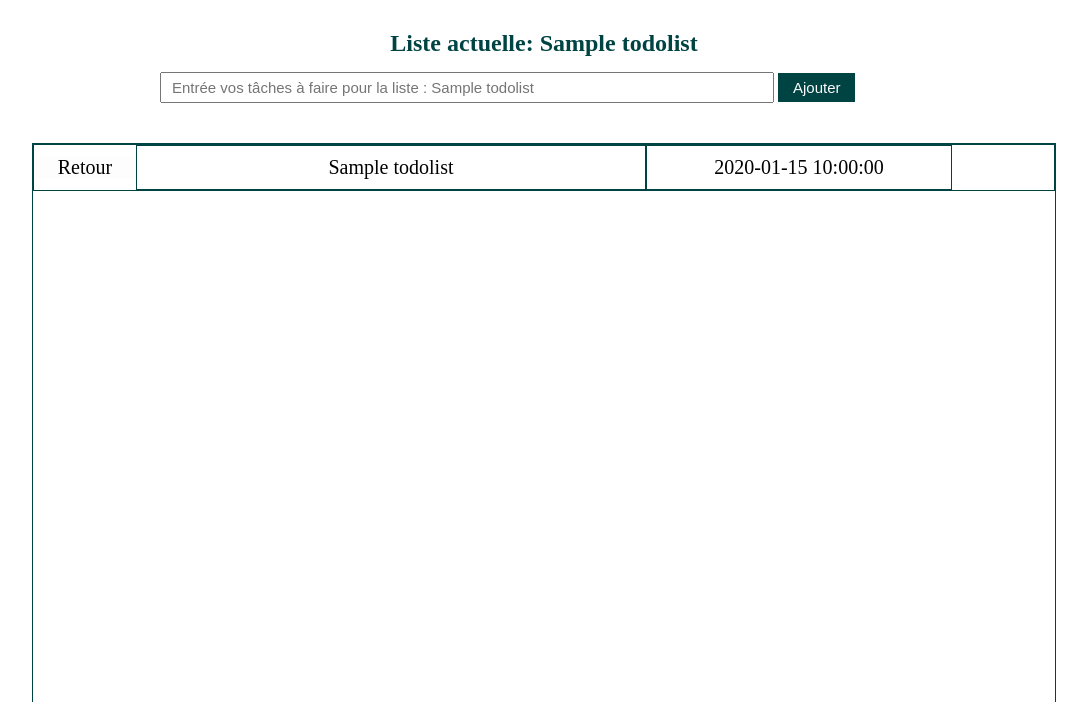
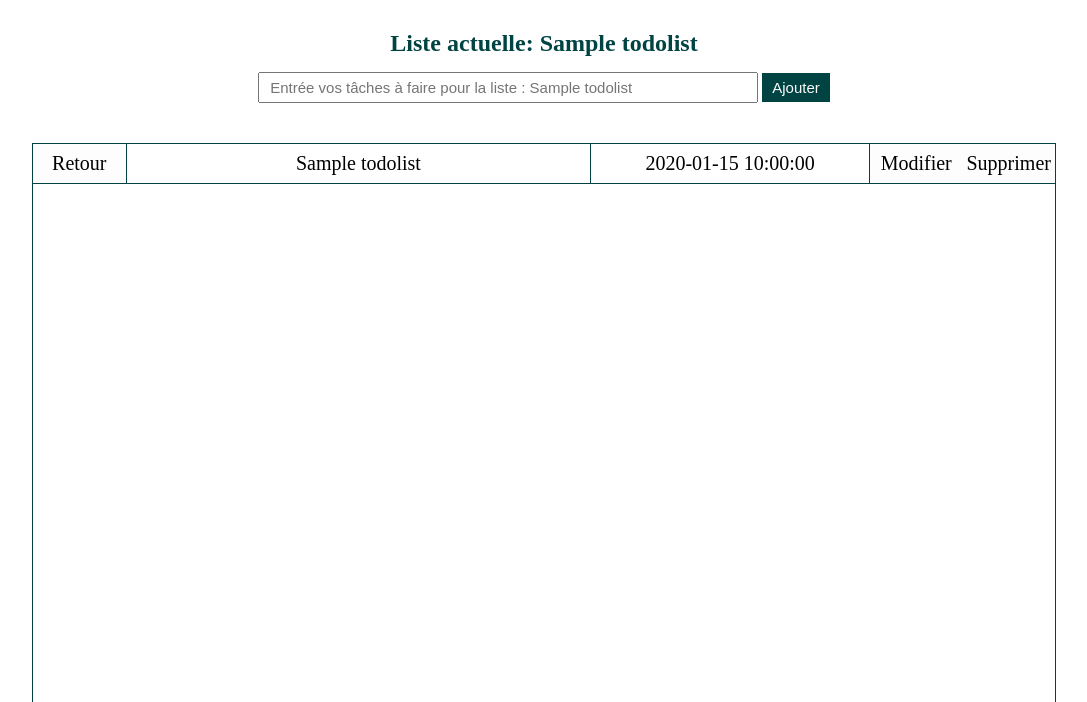
Before and after one commit to faranix/Todolist, a PHP site: page /connexion/todolist/todo/1 in a window 1280 px wide. Shown: the part 57-759 px from the top of the page, without its empty margins (96-1183 px from the left). Run offline with PHP 8.4, Linux system fonts and the light colour scheme; the visitor is signed in with stand-in values (Sample User, id 1); tables that the repository leaves empty hold one stand-in row (values such as "Sample post").

Commit message:
Mise a jours des bugs url

```diff
--- a/controllers/Todolist.php
+++ b/controllers/Todolist.php
@@ -49,6 +49,7 @@ class Todolist extends Controller {
                 $this->TodolistModel->disconnect();
             }
 
+            // Permets d'envoyer une tâche à faire sur la todo ciblé à la base de donnée
             if (isset($_POST['addInSousTodoList'])) {
                 $this->TodolistModel->insertSousTodo($id);
             }
@@ -65,4 +66,36 @@ class Todolist extends Controller {
             header('Location: /connexion/index');
         }
     }
+
+    public function delete($id) {
+        // Démarre la session
+        session_start();
+
+        $this->loadModel("TodolistModel");
+
+        if ($_SESSION['id']) {
+            $this->TodolistModel->deleteTodo($id);
+
+            header('Location: /todolist/index');
+
+        } else {
+            header('Location: /connexion/index');
+        }
+
+    }
+
+    public function deleteSousTodo($id) {
+            // Démarre la session
+            session_start();
+
+            $this->loadModel("TodolistModel");
+
+            if ($_SESSION['id']) {
+                $this->TodolistModel->deleteSousTodo($id);
+
+                header('Location: /todolist/index');
+            } else {
+                header('Location: /connexion/index');
+            }
+    }
 }
--- a/models/TodolistModel.php
+++ b/models/TodolistModel.php
@@ -38,7 +38,7 @@ class TodolistModel extends Model {
         // Récupère la date actuelle en format anglais pour mySql
         $dateNow = date('Y-m-d H:i:s');
 
-        $sql = "INSERT INTO `todolist`(`title`, `date_time`, `id_users`) VALUES (?, ?, ?)";
+        $sql = 'INSERT INTO ' . $this->table .'(`title`, `date_time`, `id_users`) VALUES (?, ?, ?)';
         $options = [$_POST["addInTodoList"], $dateNow , $this->id];
         $query = $this->_connexion->prepare($sql);
         $query->execute($options);
@@ -47,24 +47,47 @@ class TodolistModel extends Model {
     /**
      * Permets de Supprimer une Todo
      */
+    /*public function deleteTodo($id) {
+        $sql = 'DELETE FROM ' .$this->table . 'INNER JOIN `` WHERE id=?';
+        $options = [$id];
+        $query = $this->_connexion->prepare($sql);
+        $query->execute($options);
+    }*/
+
+    // Sous todolist
+
+    /**
+     * Permets de supprimer une sous todolist
+     */
+    public function deleteSousTodo($id) {
+        $this->table = 'sous_todolist';
+
+        $sql = 'DELETE FROM ' . $this->table . ' WHERE id=?';
+        $options = [$id];
+        $query = $this->_connexion->prepare($sql);
+        $query->execute($options);
+    }
+
+     /**
+      * Permets d'obtenir les tâches d'une listes
+      */
     public function getOneTodolist($id) {
-        $sql = "SELECT * FROM todolist WHERE id=?";
+        $sql = 'SELECT * FROM todolist WHERE id=?';
         $options = [$id];
         $query = $this->_connexion->prepare($sql);
         $query->execute($options);
         return $query->fetch();
     }
 
-    // Sous todolist
-
     /**
      * Permets d'envoyer une tâche à faire sur la todo ciblé à la base de donnée
      */
     public function insertSousTodo($id) {
         // Récupère la date actuelle en format anglais pour mySql
+        $this->table = 'sous_todolist';
         $dateNow = date('Y-m-d H:i:s');
 
-        $sql = "INSERT INTO `sous_todolist`(`title`, `date_time`, `id_todolist`) VALUES (?, ?, ?)";
+        $sql = 'INSERT INTO ' . $this->table .  '(`title`, `date_time`, `id_todolist`) VALUES (?, ?, ?)';
         $options = [$_POST["addInSousTodoList"], $dateNow , $id];
         $query = $this->_connexion->prepare($sql);
         $query->execute($options);
@@ -76,9 +99,10 @@ class TodolistModel extends Model {
     public function getAllSousTodolist($id) {
         $this->table = 'sous_todolist';
 
-        $sql = 'SELECT * FROM ' . $this->table .' WHERE id_todolist=' . $id;
+        $sql = 'SELECT * FROM ' . $this->table . ' WHERE id_todolist=?';
+        $options = [$id];
         $query = $this->_connexion->prepare($sql);
-        $query->execute();
+        $query->execute($options);
         return $query->fetchAll();
     }
 }
--- a/styles/css/todo.css
+++ b/styles/css/todo.css
@@ -3,16 +3,6 @@
   justify-content: space-between;
   align-items: center;
   width: 200px; }
-  .header__box__retour {
-    font-size: 15px;
-    color: #FDFDFDFD;
-    padding: 3px 10px;
-    border: none;
-    background-color: #004343;
-    cursor: pointer;
-    transition: all 200ms ease-in; }
-    .header__box__retour:hover {
-      background-color: #0c6868; }
 
 .todolist-actuel {
   color: #004343;
--- a/styles/css/todolist.css
+++ b/styles/css/todolist.css
@@ -36,14 +36,15 @@ main {
         background-color: #0c6868; }
 
 .add-todolist {
-  width: 60vw;
+  display: flex;
+  align-items: center;
+  justify-content: center;
   margin-bottom: 40px; }
   .add-todolist form input {
-    width: 80%;
+    width: 500px;
     font-size: 15px;
     padding: 5px 10px; }
   .add-todolist form button {
-    width: 10%;
     font-size: 15px;
     padding: 6px 10px;
     color: #FDFDFDFD;
@@ -60,37 +61,53 @@ main {
   .view-todolist__todo {
     display: flex;
     align-items: center;
+    height: 40px;
     text-align: center;
     font-size: 20px;
-    border: 1px solid #004343;
+    border-bottom: 1px solid #004343;
     overflow-x: scroll; }
     .view-todolist__todo__title {
       width: 50%;
       padding: 10px 15px;
-      border: 1px solid #004343;
+      border-right: 1px solid #004343;
+      border-left: 1px solid #004343;
       overflow-y: scroll; }
     .view-todolist__todo__date {
       width: 30%;
       padding: 10px 5px;
-      border: 1px solid #004343; }
-    .view-todolist__todo__add {
+      border-right: 1px solid #004343; }
+    .view-todolist__todo__view {
       display: flex;
       align-items: center;
       justify-content: center;
-      width: 10%; }
-      .view-todolist__todo__add__btn {
-        width: 100%;
+      width: 10%;
       height: 100%;
       background-color: #FDFDFDFD;
       cursor: pointer;
       border: none;
       transition: all 250ms ease-in; }
-        .view-todolist__todo__add__btn:hover {
+      .view-todolist__todo__view:hover {
+        color: #FDFDFDFD;
+        background-color: #0c6868; }
+    .view-todolist__todo__add {
+      display: flex;
+      align-items: center;
+      justify-content: center;
+      width: 10%;
+      height: 100%;
+      background-color: #FDFDFDFD;
+      cursor: pointer;
+      border: none;
+      transition: all 250ms ease-in; }
+      .view-todolist__todo__add:hover {
         color: #FDFDFDFD;
         background-color: #0c6868; }
     .view-todolist__todo__delete {
+      display: flex;
+      align-items: center;
+      justify-content: center;
       width: 10%;
-      border: 1px solid #004343;
+      height: 100%;
       background-color: #FDFDFDFD;
       cursor: pointer;
       border: none;
--- a/styles/sass/_mixin.scss
+++ b/styles/sass/_mixin.scss
@@ -17,3 +17,17 @@
     background-color: $color-primary;
     margin-bottom: 30px;
 }
+
+@mixin settingBtn {
+    width: 10%;
+    height: 100%;
+    background-color: $color-white;
+    cursor: pointer;
+    border: none;
+    transition: all 250ms ease-in;
+
+    &:hover {
+        color: $color-white;
+        background-color: $color-animationBtn;
+    }
+}
--- a/styles/sass/todo.scss
+++ b/styles/sass/todo.scss
@@ -7,20 +7,6 @@
     justify-content: space-between;
     align-items: center;
     width: 200px;
-
-    &__retour {
-        font-size: 15px;
-        color: $color-white;
-        padding: 3px 10px;
-        border: none;
-        background-color: $color-primary;
-        cursor: pointer;
-        transition: all 200ms ease-in;
-
-        &:hover {
-          background-color: $color-animationBtn;
-        }
-    }
 }
 
 .todolist-actuel {
--- a/styles/sass/todolist.scss
+++ b/styles/sass/todolist.scss
@@ -44,18 +44,17 @@ main {
 
 // Main
 .add-todolist {
-    width: 60vw;
+    @include flexMid;
     margin-bottom: 40px;
 
     form {
         input {
-            width: 80%;
+            width: 500px;
             font-size: 15px;
             padding: 5px 10px;
         }
 
         button {
-            width: 10%;
             font-size: 15px;
             padding: 6px 10px;
             color: $color-white;
@@ -78,57 +77,39 @@ main {
     &__todo {
         display: flex;
         align-items: center;
+        height: 40px;
         text-align: center;
         font-size: 20px;
-        border: 1px solid $color-primary;
+        border-bottom: 1px solid $color-primary;
         overflow-x: scroll;
 
         &__title {
             width: 50%;
             padding: 10px 15px;
-            border: 1px solid $color-primary;
+            border-right: 1px solid $color-primary;
+            border-left: 1px solid $color-primary;
             overflow-y: scroll;
         }
 
         &__date {
             width: 30%;
             padding: 10px 5px;
-            border: 1px solid $color-primary;
+            border-right: 1px solid $color-primary;
+        }
+
+        &__view {
+            @include flexMid;
+            @include settingBtn;
         }
 
         &__add{
             @include flexMid;
-            width: 10%;
-
-            &__btn {
-                width: 100%;
-                height: 100%;
-                background-color: $color-white;
-                cursor: pointer;
-                border: none;
-                transition: all 250ms ease-in;
-
-                &:hover {
-                    color: $color-white;
-                    background-color: $color-animationBtn;
-                }
-            }
+            @include settingBtn;
         }
 
-
-
         &__delete {
-            width: 10%;
-            border: 1px solid $color-primary;
-            background-color: $color-white;
-            cursor: pointer;
-            border: none;
-            transition: all 250ms ease-in;
-
-            &:hover {
-                color: $color-white;
-                background-color: $color-animationBtn;
-            }
+            @include flexMid;
+            @include settingBtn;
         }
 
     }
--- a/views/todolist/index.php
+++ b/views/todolist/index.php
@@ -5,7 +5,7 @@
     <meta http-equiv="X-UA-Compatible" content="IE=edge">
     <meta name="viewport" content="width=device-width, initial-scale=1.0">
     <!-- CSS -->
-    <link rel="stylesheet" href="../../styles/css/todolist.css">
+    <link rel="stylesheet" href="/styles/css/todolist.css">
 
     <title>Todolist</title>
 </head>
@@ -27,9 +27,11 @@
         <div class="view-todolist">
             <?php foreach ($todolists as $todo): ?>
                 <div class="view-todolist__todo">
-                    <a href="/todolist/todo/<?php echo $todo["id"] ?>" class="view-todolist__todo__delete">Voir</a>
+                    <a href="/todolist/todo/<?php echo $todo["id"] ?>" class="view-todolist__todo__view">Voir</a>
                     <p class="view-todolist__todo__title"><?= $todo['title'] ?></p>
                     <p class="view-todolist__todo__date"><?= $todo['date_time'] ?></p>
+                    <a href="" class="view-todolist__todo__add">Modifier</a>
+                    <a href="/todolist/delete/<?php echo $todo["id"] ?>" class="view-todolist__todo__delete">Supprimer</a>
                 </div>
             <?php endforeach; ?>
         </div>
--- a/views/todolist/todo.php
+++ b/views/todolist/todo.php
@@ -31,9 +31,11 @@
         <div class="view-todolist">
             <?php foreach ($sousTodoList as $sousTodo): ?>
                 <div class="view-todolist__todo">
-                    <a href="/todolist/index" class="view-todolist__todo__delete">Retour</a>
+                    <a href="/todolist/index" class="view-todolist__todo__view">Retour</a>
                     <p class="view-todolist__todo__title"><?= $sousTodo['title'] ?></p>
                     <p class="view-todolist__todo__date"><?= $sousTodo['date_time'] ?></p>
+                    <a href="" class="view-todolist__todo__add">Modifier</a>
+                    <a href="/todolist/deleteSousTodo/<?php echo $sousTodo["id"] ?>" class="view-todolist__todo__delete">Supprimer</a>
                 </div>
             <?php endforeach; ?>
         </div>
```
Also changed, not shown: views/todolist/delete.php (added), views/todolist/deleteSousTodo.php (added), 2 other files. Lines whose indentation alone changed are shown as unchanged.
